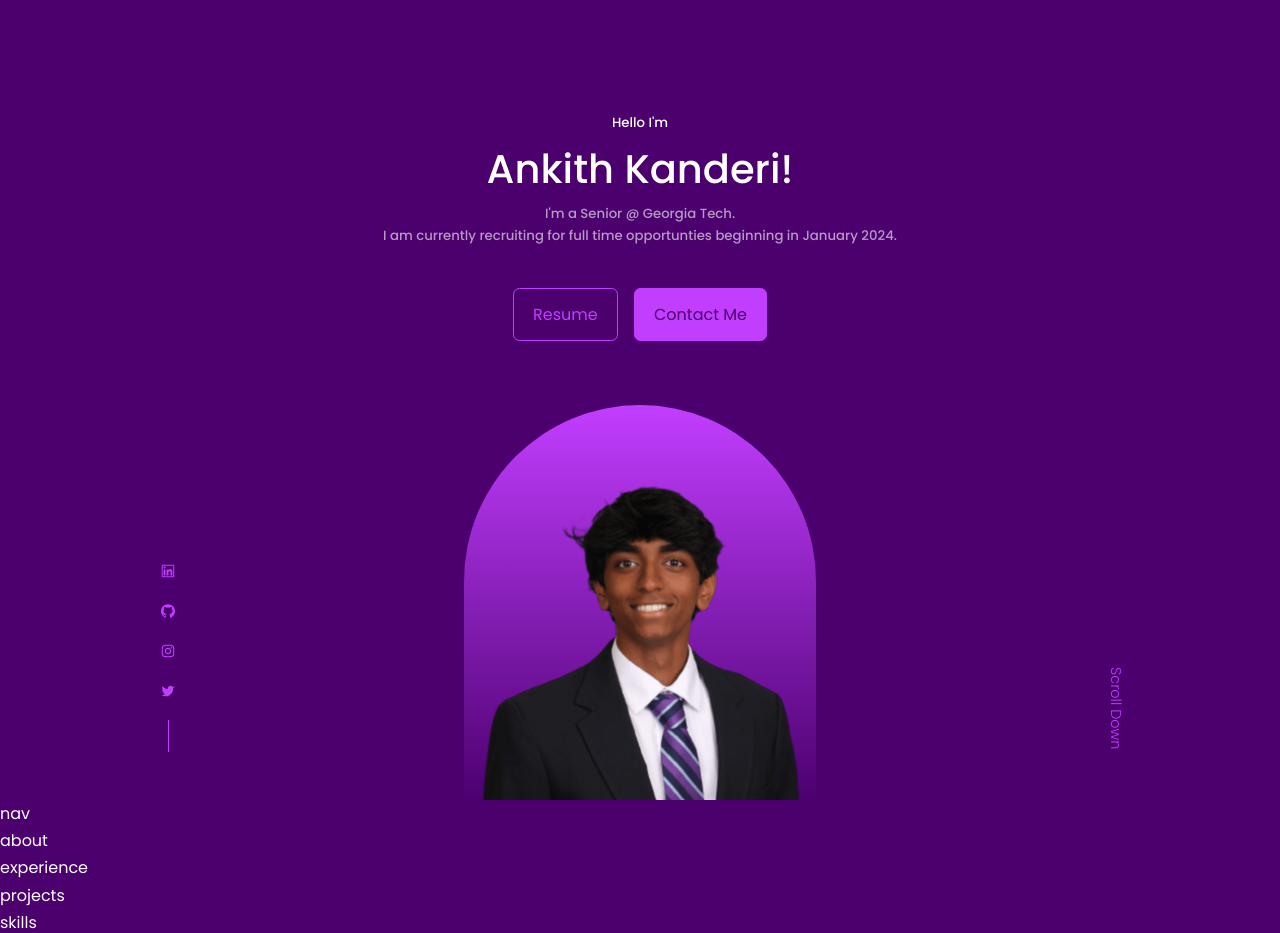
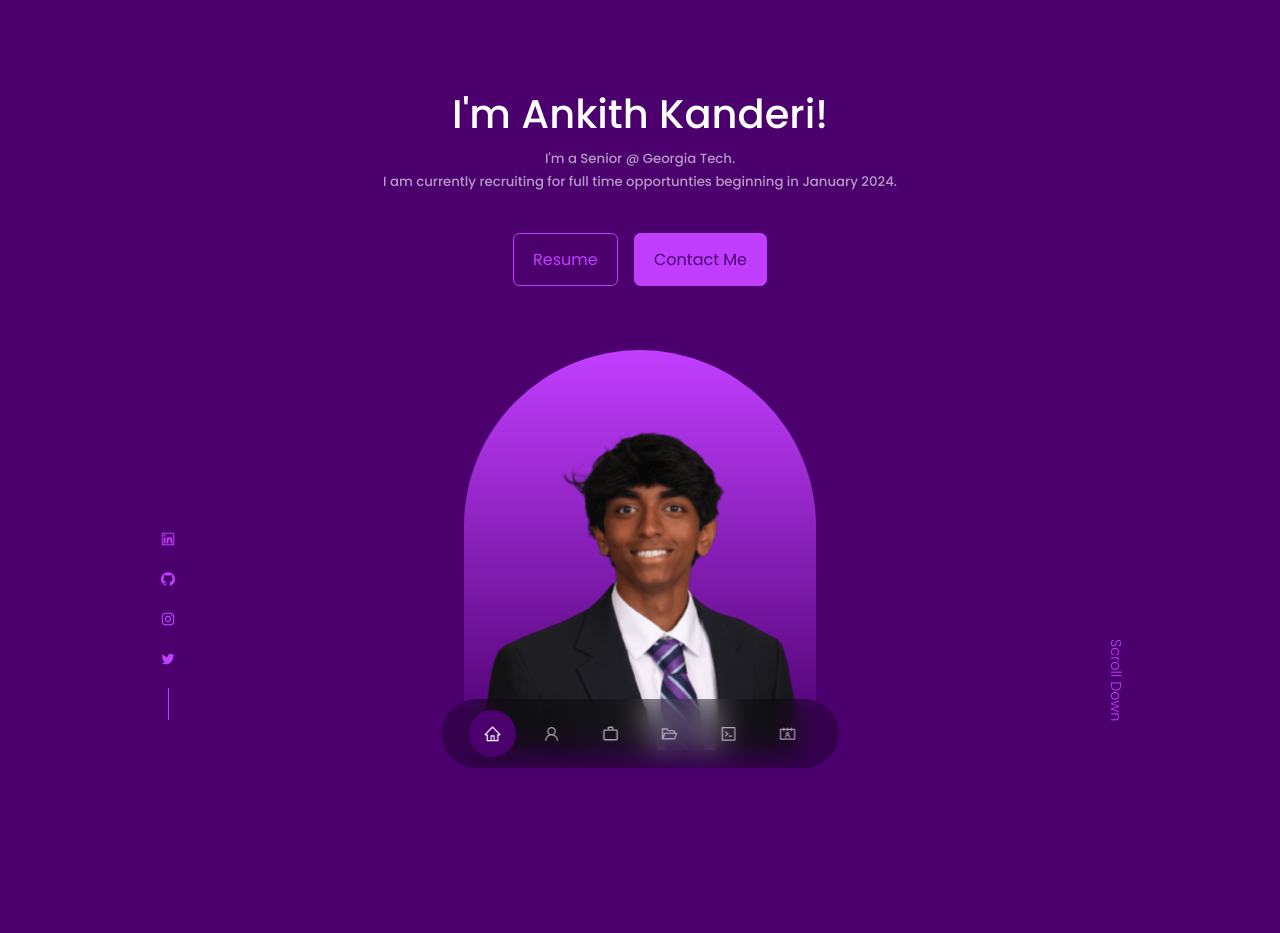
Before and after one commit to ankithkanderi24/my-website, a React (Create React App) app: page / in a window 1280 px wide. Shown: the top 933 px of the page. Built offline with nearby package versions, Linux system fonts and the light colour scheme.

Commit message:
nav changes

```diff
--- a/src/App.jsx
+++ b/src/App.jsx
@@ -4,7 +4,7 @@ import Contact from './components/contact/contact'
 import Experience from './components/experience/experience'
 import Footer from './components/footer/footer'
 import Header from './components/header/header'
-import Nav from './components/nav/nav'
+import Nav from './components/Nav/Nav'
 import Projects from './components/projects/projects'
 import Skills from './components/skills/skills'
 
--- a/src/components/about/about.jsx
+++ b/src/components/about/about.jsx
@@ -4,7 +4,7 @@ import './about.css'
 
 const about = () => {
   return (
-    <div>about</div>
+    <section id = 'about'>About</section>
   )
 }
 
--- a/src/components/contact/contact.jsx
+++ b/src/components/contact/contact.jsx
@@ -3,7 +3,8 @@ import './contact.css'
 
 const contact = () => {
   return (
-    <div>contact</div>
+    <section id = 'contact'>Contact</section>
+
   )
 }
 
--- a/src/components/experience/experience.jsx
+++ b/src/components/experience/experience.jsx
@@ -2,7 +2,8 @@ import React from 'react'
 import './experience.css'
 const experience = () => {
   return (
-    <div>experience</div>
+    <section id = 'experience'>Experience</section>
+
   )
 }
 
--- a/src/components/header/buttons.jsx
+++ b/src/components/header/buttons.jsx
@@ -4,7 +4,7 @@ import Resume from '../../resources/resume.pdf'
 const buttons = () => {
   return (
     <div className = 'buttons'>
-        <a href = "https://drive.google.com/file/d/1VBQvmlLxpQ5eIKCLZcMIDqLo5NxLGFDP/view?usp=sharing" className='btn'>Resume</a>
+        <a href = "https://drive.google.com/file/d/1VBQvmlLxpQ5eIKCLZcMIDqLo5NxLGFDP/view?usp=sharing" target = "_blank" className='btn'>Resume</a>
         <a href = "#contact" className='btn btn-primary'>Contact Me</a>
     </div>
   )
--- a/src/components/header/header.css
+++ b/src/components/header/header.css
@@ -1,6 +1,6 @@
 header {
     height: 100vh;
-    padding-top: 7rem;
+    padding-top: 5rem;
     overflow: hidden;
 }
 
@@ -24,7 +24,7 @@ header {
     align-items: center;
     gap: 0.8rem;
     position: absolute;
-    bottom: 3rem;
+    bottom: 5rem;
 }
 
 .header__socials::after {
@@ -54,7 +54,7 @@ header {
 .scroll_down {
     position: absolute;
     right: -2.3rem;
-    bottom: 5rem;
+    bottom: 6.7rem;
     transform: rotate(90deg);
     font-weight: 300;
     font-size: .9rem;
--- a/src/components/header/header.jsx
+++ b/src/components/header/header.jsx
@@ -7,8 +7,7 @@ const header = () => {
   return (
     <header>
       <div className="container header__container">
-      <h5>Hello I'm</h5>
-      <h1>Ankith Kanderi!</h1>
+      <h1>I'm Ankith Kanderi!</h1>
       <h5 className="text-light">I'm a Senior @ Georgia Tech. </h5>
       <h5 className="text-light">I am currently recruiting for full time opportunties beginning in January 2024. </h5>
       <Buttons />
--- a/src/components/nav/nav.css
+++ b/src/components/nav/nav.css
@@ -0,0 +1,34 @@
+nav {
+    background: rgba(0, 0, 0, 0.3);
+    width: max-content;
+    display: block;
+    padding: 0.7rem 1.7rem;
+    z-index: 2;
+    position: fixed;
+    left: 50%;
+    transform: translate(-50%);
+    bottom: 2rem;
+    display: flex;
+    gap: 0.8rem;
+    border-radius: 3rem;
+    backdrop-filter: blur(15px);
+
+}
+
+nav a {
+    background: transparent;
+    padding: 0.9rem;
+    border-radius: 50%;
+    display: flex;
+    color: var(--color-light);
+    font-size: 1.1rem;
+}
+
+nav a:hover {
+    background: rgba(0, 0, 0, 0.3);
+}
+
+nav a.active {
+    background: var(--color-bg);
+    color: var(--color-white);
+}
--- a/src/components/nav/nav.jsx
+++ b/src/components/nav/nav.jsx
@@ -1,10 +1,25 @@
 import React from 'react'
 import './nav.css'
+import {AiOutlineHome} from 'react-icons/ai';
+import {AiOutlineUser} from 'react-icons/ai';
+import {AiOutlineCode} from 'react-icons/ai';
+import {MdOutlineWorkOutline} from 'react-icons/md';
+import {AiOutlineFolderOpen} from 'react-icons/ai';
+import {AiOutlineContacts} from 'react-icons/ai';
+import {useState} from 'react'
 
-const nav = () => {
+const Nav = () => {
+  const [activeNav, setActiveNav] = useState('#')
   return (
-    <div>nav</div>
+    <nav>
+      <a href = "#" className={activeNav == '#' ? 'active' : ''}><AiOutlineHome/></a>
+      <a href = "#about"><AiOutlineUser/></a>
+      <a href = "#experience"><MdOutlineWorkOutline/></a>
+      <a href = "#projects"><AiOutlineFolderOpen/></a>
+      <a href = "#skills"><AiOutlineCode/></a>
+      <a href = "#contact"><AiOutlineContacts/></a>
+    </nav>
   )
 }
 
-export default nav
+export default Nav
--- a/src/components/projects/projects.jsx
+++ b/src/components/projects/projects.jsx
@@ -2,7 +2,8 @@ import React from 'react'
 import './projects.css'
 const projects = () => {
   return (
-    <div>projects</div>
+    <section id = 'projects'>Projects</section>
+
   )
 }
 
--- a/src/components/skills/skills.jsx
+++ b/src/components/skills/skills.jsx
@@ -2,7 +2,8 @@ import React from 'react'
 import './skills.css'
 const skills = () => {
   return (
-    <div>skills</div>
+    <section id = 'skills'>Skills</section>
+
   )
 }
 
--- a/src/index.css
+++ b/src/index.css
@@ -58,6 +58,7 @@ h1 {
 
 section {
   margin-top: 8rem;
+  height: 100vh;
 }
 
 section > h2, section > h5 {
```
